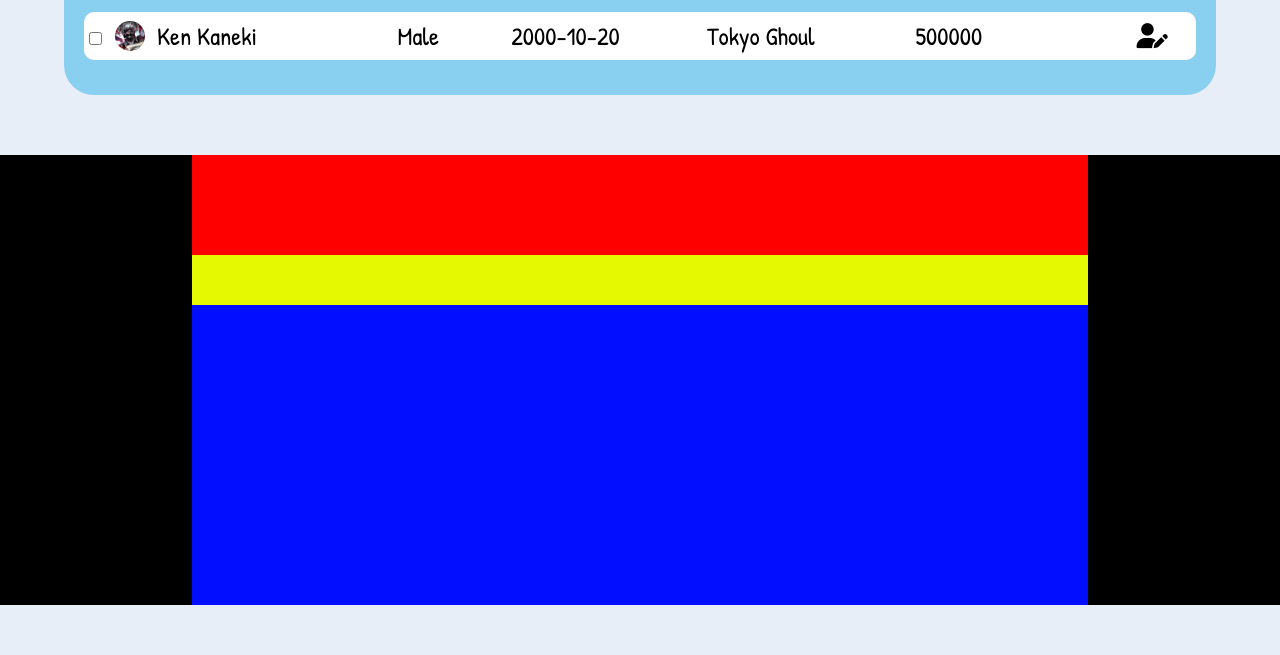
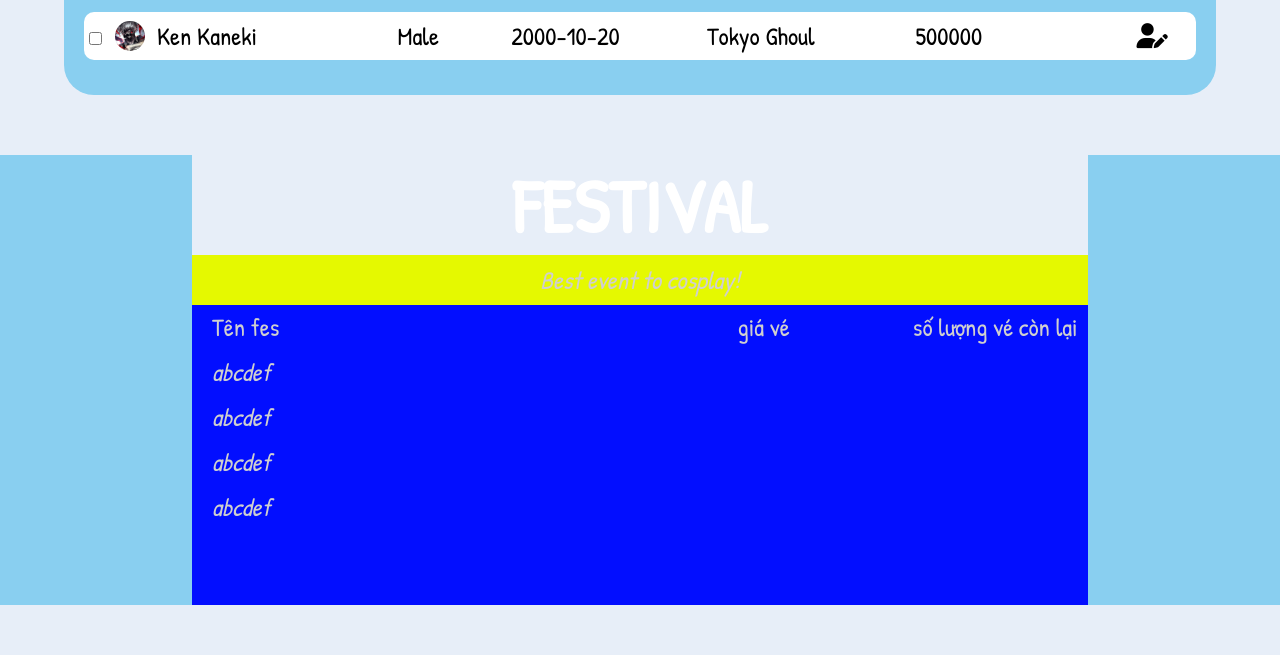
Before and after one commit to Phung111/Anime_Character, a plain HTML site: page index.html in a window 1280 px wide. Shown: the part 1180-1835 px from the top of the page. Drawn offline with Linux system fonts and the light colour scheme.

Commit message:
11.10.2.12

```diff
--- a/character.css
+++ b/character.css
@@ -1,8 +1,8 @@
 
 :root{
-    --xanh-nen: rgb(231,238,248);
     --xanh-dam: rgb(91, 124, 254);
     --xanh-nhat: rgb(137,207,240);
+    --xanh-nhatnhat: rgb(231,238,248);
 
 }
 
@@ -16,10 +16,10 @@
 }
 
 html{
-    background-color: var(--xanh-nen);
+    background-color: var(--xanh-nhatnhat);
 }
 body {
-    background-color: var(--xanh-nen);
+    background-color: var(--xanh-nhatnhat);
 }
 /* Phần header */
 #header{
@@ -372,12 +372,12 @@ table>tbody>tr {
     font-weight: 100;
 }
 
-.container-header{
+.container-header, .festival-heading{
     text-align: center;
     height: 100px;
 }
 
-.costume-list{
+.costume-list, .festival-topic{
     font-weight: 900;
     font-size: 75px;
     color: white;
@@ -411,7 +411,7 @@ table>tbody>tr {
     margin-bottom: 60px;
     width: 100%;
     max-height: 800px;
-    background-color: #000;
+    background-color: var(--xanh-nhat);
     display: flex;
     align-items: center;
 
@@ -425,17 +425,42 @@ table>tbody>tr {
 }
 
 .festival-heading{
-    background-color: rgb(254, 0, 0);
+    background-color: var(--xanh-nhatnhat);
     height: 100px;
 }
 
 .festival-slogan{
     background-color: rgb(229, 249, 0);
     height: 50px;
+    text-align: center;
+}
+.festival-slogan>i{
+    color: rgb(207, 207, 207);
+    line-height: 50px;
 }
 
 .festival-list{
     background-color: rgb(2, 14, 255);
     height: 300px;
+    color: rgb(207, 207, 207);
+    font-weight: 10;
+}
 
+.festival-list>div{
+    height: 45px;
+    display: flex;
+    line-height: 45px;
+    padding-left: 20px;
 }
+
+.fes-td1{
+    width: 60%;
+}
+
+.fes-td2{
+    width: 20%;
+}
+
+.fes-td3{
+    width: 20%;
+}
--- a/index.html
+++ b/index.html
@@ -131,13 +131,21 @@
     <div id="festival">
         <div class="festival-content">
             <div class="festival-heading">
-
+                <h1 class="festival-topic">FESTIVAL</h1>
             </div>
             <div class="festival-slogan">
-
+                <i>Best event to cosplay!</i>
             </div>
             <div class="festival-list">
-
+                <div>
+                    <div class="fes-td1">Tên fes</div>
+                    <div class="fes-td2">giá vé</div>
+                    <div class="fes-td3">số lượng vé còn lại</div>
+                </div>
+                <div><i>abcdef</i></div>
+                <div><i>abcdef</i></div>
+                <div><i>abcdef</i></div>
+                <div><i>abcdef</i></div>
             </div>
 
         </div>
```
